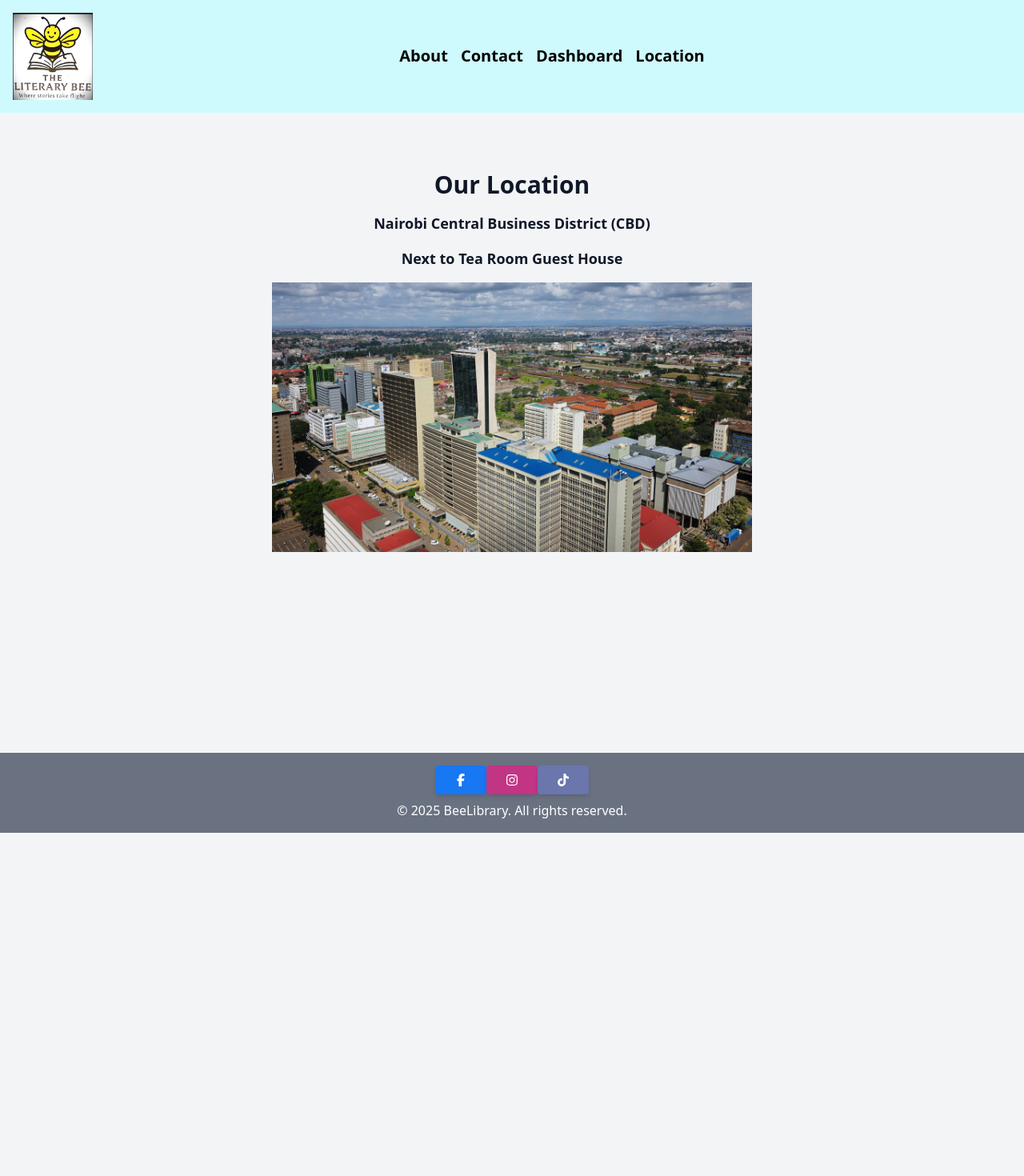
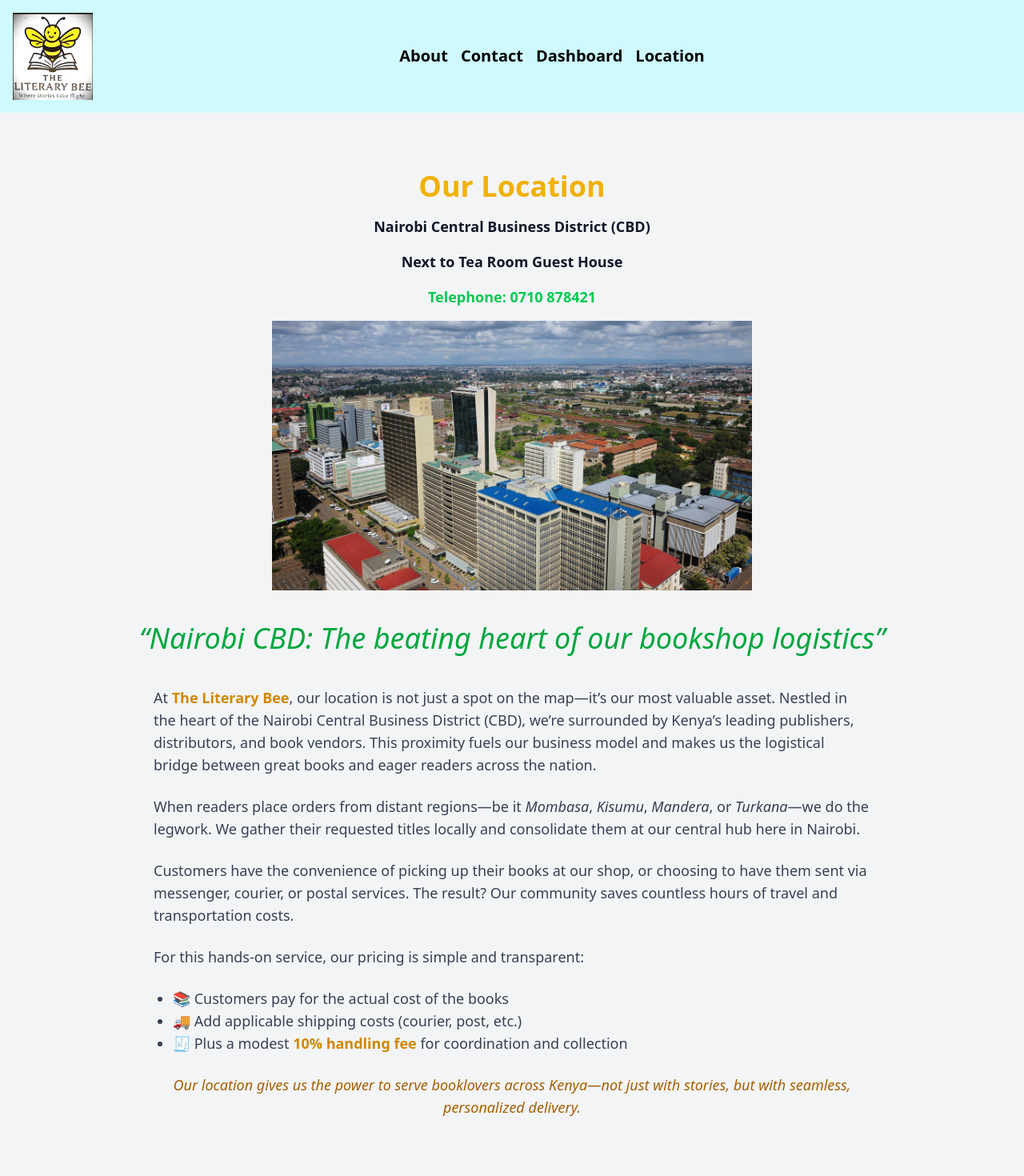
Before and after one commit to JKananda-code/beelibrary, a Next.js app: page /location in a window 1280 px wide. Shown: the top 1470 px of the page at 80% size. Before the commit the page ends 1041 px from the top, so only its background shows below. Built offline with nearby package versions, Linux system fonts and the light colour scheme.

Commit message:
pm  on 13 June 2025-2 commit

```diff
--- a/app/location/page.tsx
+++ b/app/location/page.tsx
@@ -1,14 +1,16 @@
-import React from 'react'
+
 import Image from 'next/image'
 
-function Location() {
+export default function Location() {
   return (
- <main className="container mx-auto py-10">
-    <h1 className="text-3xl font-bold text-center">Our Location</h1>
-    <h2 className="text-lg font-bold text-center mt-4">Nairobi Central Business District (CBD)</h2>
-    <p className="text-lg font-bold  text-center mt-4 mb-4">Next to Tea Room Guest House</p>
-   <div className='flex justify-center'>
-   <Image
+    <div>
+        <main className="container mx-auto py-10 px-4">
+        <h1 className="text-4xl font-bold text-yellow-500 text-center mb-4">Our Location</h1>
+        <h2 className="text-lg font-bold text-center mt-4">Nairobi Central Business District (CBD)</h2>
+        <p className="text-lg font-bold  text-center mt-4 mb-4">Next to Tea Room Guest House</p>
+        <p className="text-lg font-bold  text-green-500 text-center mt-4 mb-4">Telephone: 0710 878421</p>
+    <div className='flex justify-center mb-10'>
+        <Image
         src="/CBD-Image.jpeg"
         alt='Nairobi Central'
         width={600}
@@ -16,8 +18,37 @@ function Location() {
         priority
          />
     </div>
-  </main>
-  )
+    <div className="text-4xl text-center italic text-green-600 mb-10">
+          “Nairobi CBD: The beating heart of our bookshop logistics”
+    </div>
+        <section className="max-w-4xl mx-auto space-y-6">
+          <p className="text-gray-700 text-lg">
+            At <span className="font-semibold text-yellow-600">The Literary Bee</span>, our location is not just a spot on the map—it’s our most valuable asset. Nestled in the heart of the <span className="font-medium">Nairobi Central Business District (CBD)</span>, we’re surrounded by Kenya’s leading publishers, distributors, and book vendors. This proximity fuels our business model and makes us the logistical bridge between great books and eager readers across the nation.
+          </p>
+
+          <p className="text-gray-700 text-lg">
+            When readers place orders from distant regions—be it <span className="italic">Mombasa</span>, <span className="italic">Kisumu</span>, <span className="italic">Mandera</span>, or <span className="italic">Turkana</span>—we do the legwork. We gather their requested titles locally and consolidate them at our central hub here in Nairobi.
+          </p>
+
+          <p className="text-gray-700 text-lg">
+            Customers have the convenience of picking up their books at our shop, or choosing to have them sent via <span className="font-medium">messenger, courier, or postal services</span>. The result? Our community saves countless hours of travel and transportation costs.
+          </p>
+
+          <p className="text-gray-700 text-lg">
+            For this hands-on service, our pricing is simple and transparent:
+          </p>
+
+          <ul className="list-disc pl-6 text-gray-700 text-lg">
+            <li>📚 Customers pay for the actual cost of the books</li>
+            <li>🚚 Add applicable shipping costs (courier, post, etc.)</li>
+            <li>🧾 Plus a modest <span className="font-semibold text-yellow-600">10% handling fee</span> for coordination and collection</li>
+          </ul>
+
+          <div className="text-4xl text-center italic text-bold text-yellow-700 text-lg">
+            Our location gives us the power to serve booklovers across Kenya—not just with stories, but with seamless, personalized delivery.
+          </div>
+        </section>
+      </main>
+    </div>
+  );
 }
-
-export default Location
```
